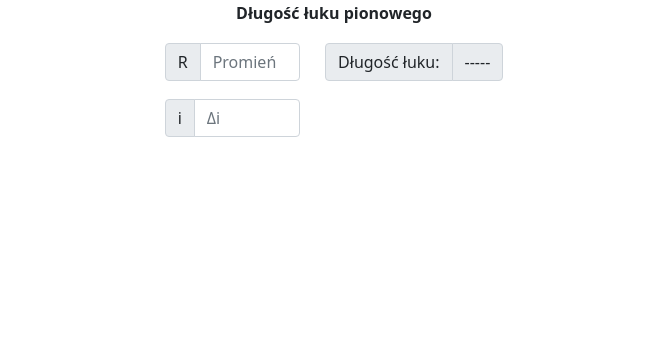
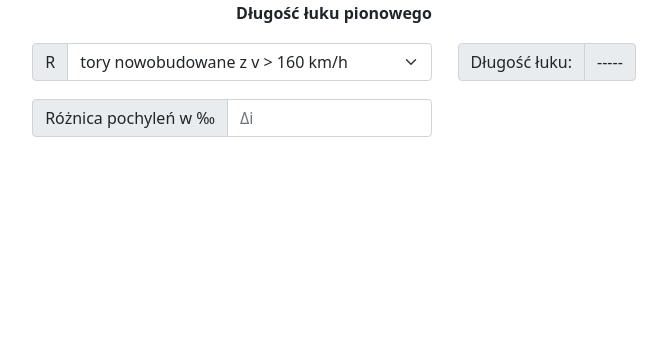
Before and after one commit to PiotrDebicki/Pomocnik-tedekowicza, a Flask app: page /dlugosc-luku-pionowego in a window 1280 px wide. Shown: the part 56-420 px from the top of the page, without its empty margins (306-973 px from the left). Run offline with Flask 2, Linux system fonts and the light colour scheme; some libraries are stand-ins or nearby versions.

Commit message:
Change R chosing way

```diff
--- a/templates/dlugosc-luku-pionowego.html
+++ b/templates/dlugosc-luku-pionowego.html
@@ -11,7 +11,18 @@
         <tr>
             <td class="input-group mb-3">
                 <span class="input-group-text" id="basic-addon2">R</span>
-                <input type="text" class="form-control" placeholder="Promień" aria-describedby="basic-addon2" id="input1" oninput="count()" style="width: 100px;">
+                <select class="form-select" aria-label="Promień" id="input1">
+                    <option disabled>Rodzaj układu</option>
+                    <option value="20000" selected>tory nowobudowane z v > 160 km/h</option>
+                    <option value="15000">tory nowobudowane z 140 < v ≤ 160 km/h</option>
+                    <option value="15000">tory modernizowane z v > 160 km/h</option>
+                    <option value="10000">tory gł. zas. linii kat. 0 i 1</option>
+                    <option value="5000">tory gł. zas. linii kat. 2</option>
+                    <option value="5000">tory gł. dod. linii kat. 0 i 1</option>
+                    <option value="2500">tory gł. dod. linii kat. 2</option>
+                    <option value="2000">tory linii kat. 3 oraz tory boczne</option>
+                    <option value="500">tory boczne w trudnych war. terenowych</option>
+                </select>
             </td>
             <td>
                 <span style="color: white;">.....</span>
@@ -23,7 +34,7 @@
         </tr>
         <tr>
             <td class="input-group mb-3">
-                <span class="input-group-text" id="basic-addon2">i</span>
+                <span class="input-group-text" id="basic-addon2">Różnica pochyleń w &#8240;</span>
                 <input type="text" class="form-control" placeholder="&#916;i" aria-describedby="basic-addon2" id="input2" oninput="count()" style="width: 100px;">
             </td>
         </tr>
```
